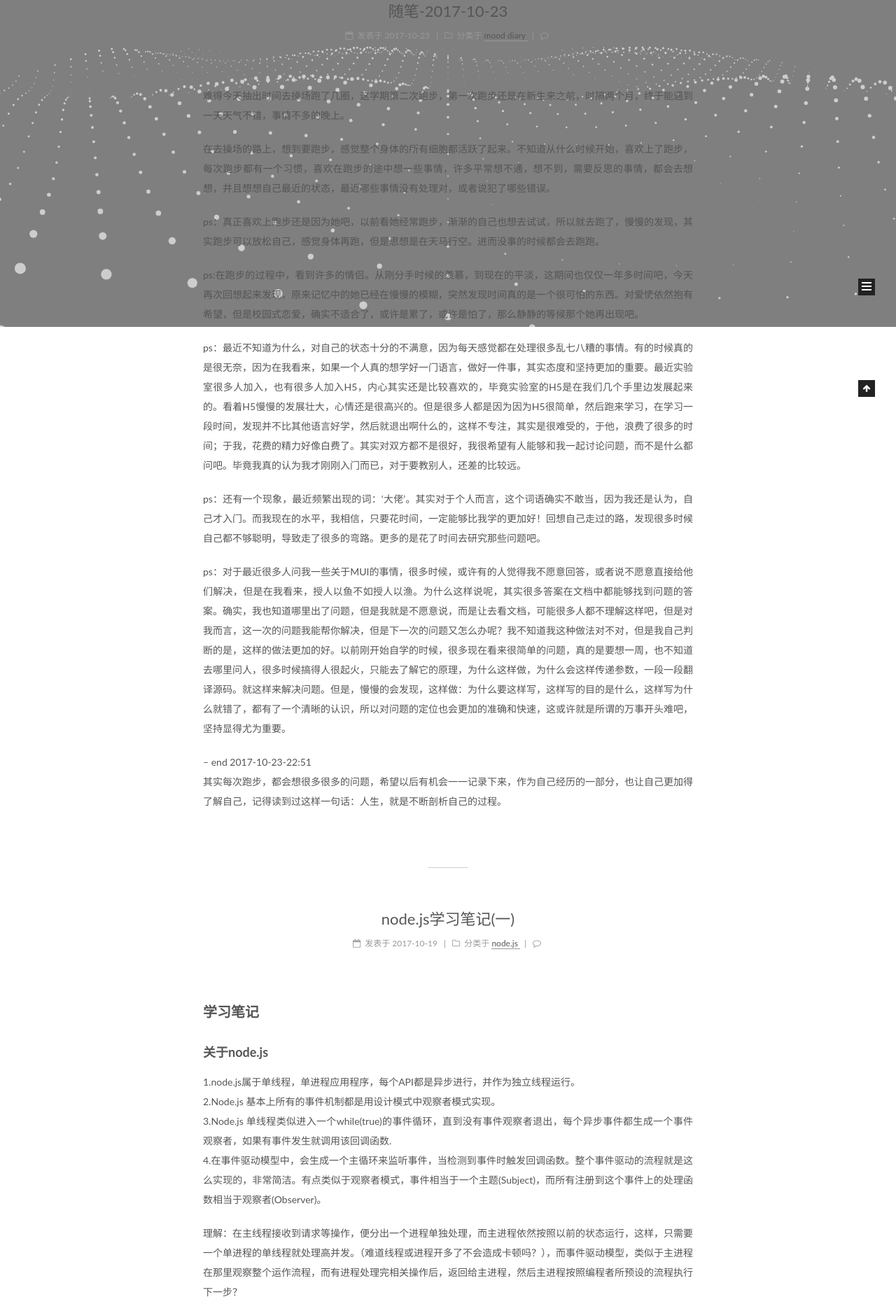
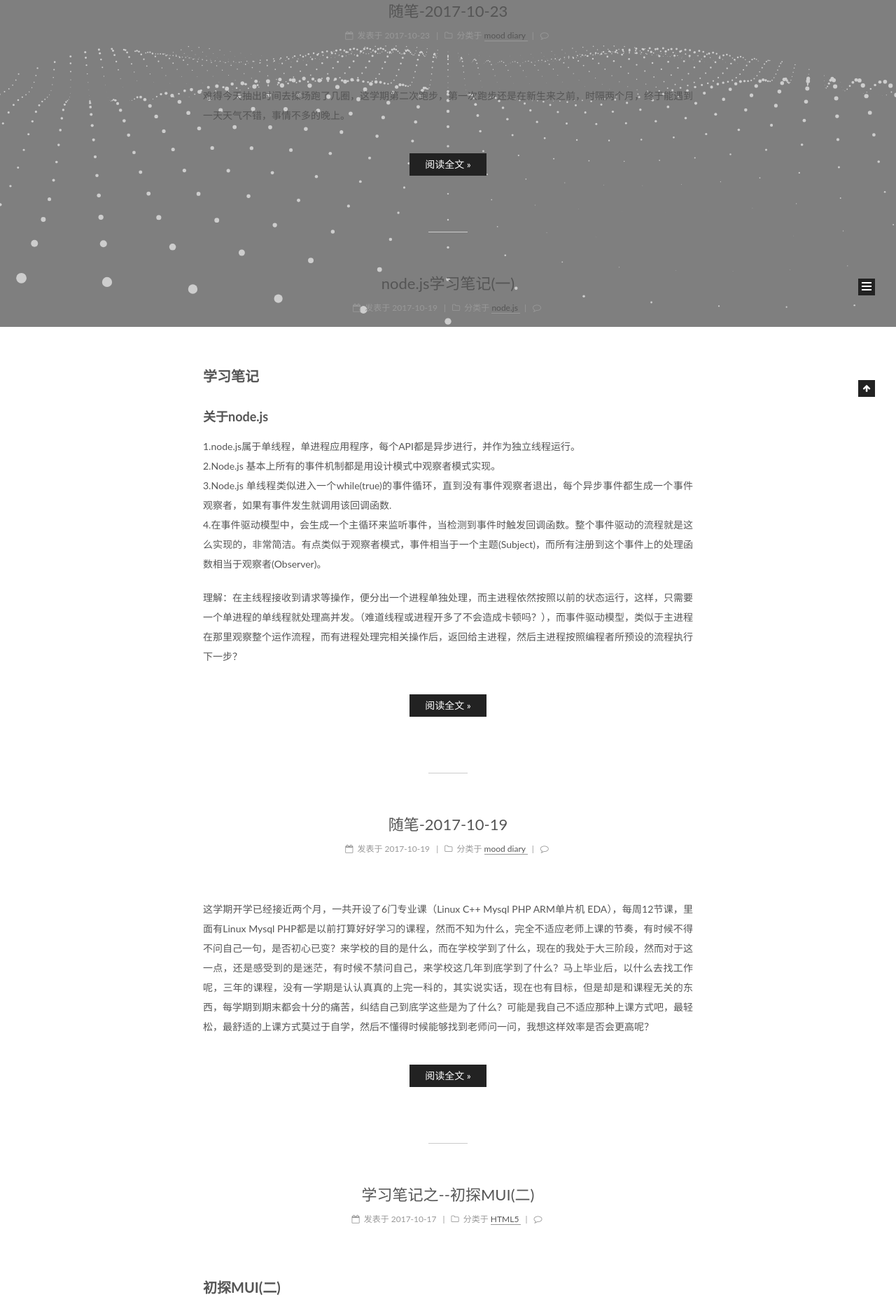
Before and after one commit to zhangtinghang/zhangtinghang.github.io, a plain HTML site: page index.html in a window 1280 px wide. Shown: the part 333-2196 px from the top of the page at 70% size. Drawn offline with Linux system fonts and the light colour scheme; animation ran at ten frames a second.

Commit message:
Site updated: 2017-10-23 22:57:29

```diff
--- a/css/main.css
+++ b/css/main.css
@@ -1822,7 +1822,7 @@ pre .javascript .function {
   width: 4px;
   height: 4px;
   border-radius: 50%;
-  background: #628cde;
+  background: #f6a200;
 }
 .links-of-blogroll {
   font-size: 13px;
--- a/index.html
+++ b/index.html
@@ -409,18 +409,14 @@
 
 
 
-
-            <a id="more"></a>
-<p>难得今天抽出时间去操场跑了几圈，这学期第二次跑步，第一次跑步还是在新生来之前，时隔两个月，终于能遇到一天天气不错，事情不多的晚上。</p>
-<p>在去操场的路上，想到要跑步，感觉整个身体的所有细胞都活跃了起来。不知道从什么时候开始，喜欢上了跑步，每次跑步都有一个习惯，喜欢在跑步的途中想一些事情，许多平常想不通，想不到，需要反思的事情，都会去想想，并且想想自己最近的状态，最近哪些事情没有处理对，或者说犯了哪些错误。</p>
-<p>ps：真正喜欢上跑步还是因为她吧，以前看她经常跑步，渐渐的自己也想去试试，所以就去跑了，慢慢的发现，其实跑步可以放松自己，感觉身体再跑，但是思想是在天马行空。进而没事的时候都会去跑跑。</p>
-<p>ps:在跑步的过程中，看到许多的情侣。从刚分手时候的羡慕，到现在的平淡，这期间也仅仅一年多时间吧，今天再次回想起来发现，原来记忆中的她已经在慢慢的模糊，突然发现时间真的是一个很可怕的东西。对爱情依然抱有希望，但是校园式恋爱，确实不适合了，或许是累了，或许是怕了，那么静静的等候那个她再出现吧。</p>
-<p>ps：最近不知道为什么，对自己的状态十分的不满意，因为每天感觉都在处理很多乱七八糟的事情。有的时候真的是很无奈，因为在我看来，如果一个人真的想学好一门语言，做好一件事，其实态度和坚持更加的重要。最近实验室很多人加入，也有很多人加入H5，内心其实还是比较喜欢的，毕竟实验室的H5是在我们几个手里边发展起来的。看着H5慢慢的发展壮大，心情还是很高兴的。但是很多人都是因为因为H5很简单，然后跑来学习，在学习一段时间，发现并不比其他语言好学，然后就退出啊什么的，这样不专注，其实是很难受的，于他，浪费了很多的时间；于我，花费的精力好像白费了。其实对双方都不是很好，我很希望有人能够和我一起讨论问题，而不是什么都问吧。毕竟我真的认为我才刚刚入门而已，对于要教别人，还差的比较远。</p>
-<p>ps：还有一个现象，最近频繁出现的词：‘大佬’。其实对于个人而言，这个词语确实不敢当，因为我还是认为，自己才入门。而我现在的水平，我相信，只要花时间，一定能够比我学的更加好！回想自己走过的路，发现很多时候自己都不够聪明，导致走了很多的弯路。更多的是花了时间去研究那些问题吧。</p>
-<p>ps：对于最近很多人问我一些关于MUI的事情，很多时候，或许有的人觉得我不愿意回答，或者说不愿意直接给他们解决，但是在我看来，授人以鱼不如授人以渔。为什么这样说呢，其实很多答案在文档中都能够找到问题的答案。确实，我也知道哪里出了问题，但是我就是不愿意说，而是让去看文档，可能很多人都不理解这样吧，但是对我而言，这一次的问题我能帮你解决，但是下一次的问题又怎么办呢？我不知道我这种做法对不对，但是我自己判断的是，这样的做法更加的好。以前刚开始自学的时候，很多现在看来很简单的问题，真的是要想一周，也不知道去哪里问人，很多时候搞得人很起火，只能去了解它的原理，为什么这样做，为什么会这样传递参数，一段一段翻译源码。就这样来解决问题。但是，慢慢的会发现，这样做：为什么要这样写，这样写的目的是什么，这样写为什么就错了，都有了一个清晰的认识，所以对问题的定位也会更加的准确和快速，这或许就是所谓的万事开头难吧，坚持显得尤为重要。</p>
-<p>– end 2017-10-23-22:51<br>其实每次跑步，都会想很多很多的问题，希望以后有机会一一记录下来，作为自己经历的一部分，也让自己更加得了解自己，记得读到过这样一句话：人生，就是不断剖析自己的过程。</p>
-
-
+          <p>难得今天抽出时间去操场跑了几圈，这学期第二次跑步，第一次跑步还是在新生来之前，时隔两个月，终于能遇到一天天气不错，事情不多的晚上。<br>
+          <!--noindex-->
+          <div class="post-button text-center">
+            <a class="btn" href="/2017/10/23/随笔-2017-10-23/#more" rel="contents">
+              阅读全文 &raquo;
+            </a>
+          </div>
+          <!--/noindex-->
 
 
     </div>
@@ -728,12 +724,14 @@
 
 
 
-
-            <a id="more"></a>
-<p>这学期开学已经接近两个月，一共开设了6门专业课（Linux C++ Mysql PHP ARM单片机 EDA），每周12节课，里面有Linux Mysql PHP都是以前打算好好学习的课程，然而不知为什么，完全不适应老师上课的节奏，有时候不得不问自己一句，是否初心已变？来学校的目的是什么，而在学校学到了什么，现在的我处于大三阶段，然而对于这一点，还是感受到的是迷茫，有时候不禁问自己，来学校这几年到底学到了什么？马上毕业后，以什么去找工作呢，三年的课程，没有一学期是认认真真的上完一科的，其实说实话，现在也有目标，但是却是和课程无关的东西，每学期到期末都会十分的痛苦，纠结自己到底学这些是为了什么？可能是我自己不适应那种上课方式吧，最轻松，最舒适的上课方式莫过于自学，然后不懂得时候能够找到老师问一问，我想这样效率是否会更高呢？<br>从这学期来，就一直有一个焦虑在伴随着自己，那就是担心找工作的事情，其实我自己都不知道自己的担心是不是多余的，并且我还是不能理解，以我这样的水平，能够找到一个好的工作吗？因为在我心中，对于自己学习的东西，感觉才刚刚入门，并且不知道面试的时候需要好多东西，这便是所谓的迷茫吧。也不知为何，现在对于这些事情依然感到压抑。难道是我要的东西太多了吗？还是说我一直走在追逐的路上，其实到现在我都不明白一件事，难道我走的很快吗？这短短的段话，多少个问号，或许这就是目前所想的吧，希望记录下来这种感觉，等几年，十年，再来看看这种感觉，希望讲问号变为句号。如此迷茫的自己，已经不是第一次了吧，希望自己能够做好当下应该做的事情，安安静静的看看书，品品茶，什么都不想。</p>
-<p>– end/2017/10/20</p>
-
-
+          <p>这学期开学已经接近两个月，一共开设了6门专业课（Linux C++ Mysql PHP ARM单片机 EDA），每周12节课，里面有Linux Mysql PHP都是以前打算好好学习的课程，然而不知为什么，完全不适应老师上课的节奏，有时候不得不问自己一句，是否初心已变？来学校的目的是什么，而在学校学到了什么，现在的我处于大三阶段，然而对于这一点，还是感受到的是迷茫，有时候不禁问自己，来学校这几年到底学到了什么？马上毕业后，以什么去找工作呢，三年的课程，没有一学期是认认真真的上完一科的，其实说实话，现在也有目标，但是却是和课程无关的东西，每学期到期末都会十分的痛苦，纠结自己到底学这些是为了什么？可能是我自己不适应那种上课方式吧，最轻松，最舒适的上课方式莫过于自学，然后不懂得时候能够找到老师问一问，我想这样效率是否会更高呢？<br>
+          <!--noindex-->
+          <div class="post-button text-center">
+            <a class="btn" href="/2017/10/19/随笔-2017-10-19/#more" rel="contents">
+              阅读全文 &raquo;
+            </a>
+          </div>
+          <!--/noindex-->
 
 
     </div>
--- a/search.xml
+++ b/search.xml
@@ -3,7 +3,7 @@
   <entry>
     <title><![CDATA[随笔-2017-10-23]]></title>
     <url>%2F2017%2F10%2F23%2F%E9%9A%8F%E7%AC%94-2017-10-23%2F</url>
-    <content type="text"><![CDATA[难得今天抽出时间去操场跑了几圈，这学期第二次跑步，第一次跑步还是在新生来之前，时隔两个月，终于能遇到一天天气不错，事情不多的晚上。 在去操场的路上，想到要跑步，感觉整个身体的所有细胞都活跃了起来。不知道从什么时候开始，喜欢上了跑步，每次跑步都有一个习惯，喜欢在跑步的途中想一些事情，许多平常想不通，想不到，需要反思的事情，都会去想想，并且想想自己最近的状态，最近哪些事情没有处理对，或者说犯了哪些错误。 ps：真正喜欢上跑步还是因为她吧，以前看她经常跑步，渐渐的自己也想去试试，所以就去跑了，慢慢的发现，其实跑步可以放松自己，感觉身体再跑，但是思想是在天马行空。进而没事的时候都会去跑跑。 ps:在跑步的过程中，看到许多的情侣。从刚分手时候的羡慕，到现在的平淡，这期间也仅仅一年多时间吧，今天再次回想起来发现，原来记忆中的她已经在慢慢的模糊，突然发现时间真的是一个很可怕的东西。对爱情依然抱有希望，但是校园式恋爱，确实不适合了，或许是累了，或许是怕了，那么静静的等候那个她再出现吧。 ps：最近不知道为什么，对自己的状态十分的不满意，因为每天感觉都在处理很多乱七八糟的事情。有的时候真的是很无奈，因为在我看来，如果一个人真的想学好一门语言，做好一件事，其实态度和坚持更加的重要。最近实验室很多人加入，也有很多人加入H5，内心其实还是比较喜欢的，毕竟实验室的H5是在我们几个手里边发展起来的。看着H5慢慢的发展壮大，心情还是很高兴的。但是很多人都是因为因为H5很简单，然后跑来学习，在学习一段时间，发现并不比其他语言好学，然后就退出啊什么的，这样不专注，其实是很难受的，于他，浪费了很多的时间；于我，花费的精力好像白费了。其实对双方都不是很好，我很希望有人能够和我一起讨论问题，而不是什么都问吧。毕竟我真的认为我才刚刚入门而已，对于要教别人，还差的比较远。 ps：还有一个现象，最近频繁出现的词：‘大佬’。其实对于个人而言，这个词语确实不敢当，因为我还是认为，自己才入门。而我现在的水平，我相信，只要花时间，一定能够比我学的更加好！回想自己走过的路，发现很多时候自己都不够聪明，导致走了很多的弯路。更多的是花了时间去研究那些问题吧。 ps：对于最近很多人问我一些关于MUI的事情，很多时候，或许有的人觉得我不愿意回答，或者说不愿意直接给他们解决，但是在我看来，授人以鱼不如授人以渔。为什么这样说呢，其实很多答案在文档中都能够找到问题的答案。确实，我也知道哪里出了问题，但是我就是不愿意说，而是让去看文档，可能很多人都不理解这样吧，但是对我而言，这一次的问题我能帮你解决，但是下一次的问题又怎么办呢？我不知道我这种做法对不对，但是我自己判断的是，这样的做法更加的好。以前刚开始自学的时候，很多现在看来很简单的问题，真的是要想一周，也不知道去哪里问人，很多时候搞得人很起火，只能去了解它的原理，为什么这样做，为什么会这样传递参数，一段一段翻译源码。就这样来解决问题。但是，慢慢的会发现，这样做：为什么要这样写，这样写的目的是什么，这样写为什么就错了，都有了一个清晰的认识，所以对问题的定位也会更加的准确和快速，这或许就是所谓的万事开头难吧，坚持显得尤为重要。 – end 2017-10-23-22:51其实每次跑步，都会想很多很多的问题，希望以后有机会一一记录下来，作为自己经历的一部分，也让自己更加得了解自己，记得读到过这样一句话：人生，就是不断剖析自己的过程。]]></content>
+    <content type="text"><![CDATA[难得今天抽出时间去操场跑了几圈，这学期第二次跑步，第一次跑步还是在新生来之前，时隔两个月，终于能遇到一天天气不错，事情不多的晚上。在去操场的路上，想到要跑步，感觉整个身体的所有细胞都活跃了起来。不知道从什么时候开始，喜欢上了跑步，每次跑步都有一个习惯，喜欢在跑步的途中想一些事情，许多平常想不通，想不到，需要反思的事情，都会去想想，并且想想自己最近的状态，最近哪些事情没有处理对，或者说犯了哪些错误。 ps：真正喜欢上跑步还是因为她吧，以前看她经常跑步，渐渐的自己也想去试试，所以就去跑了，慢慢的发现，其实跑步可以放松自己，感觉身体再跑，但是思想是在天马行空。进而没事的时候都会去跑跑。 ps:在跑步的过程中，看到许多的情侣。从刚分手时候的羡慕，到现在的平淡，这期间也仅仅一年多时间吧，今天再次回想起来发现，原来记忆中的她已经在慢慢的模糊，突然发现时间真的是一个很可怕的东西。对爱情依然抱有希望，但是校园式恋爱，确实不适合了，或许是累了，或许是怕了，那么静静的等候那个她再出现吧。 ps：最近不知道为什么，对自己的状态十分的不满意，因为每天感觉都在处理很多乱七八糟的事情。有的时候真的是很无奈，因为在我看来，如果一个人真的想学好一门语言，做好一件事，其实态度和坚持更加的重要。最近实验室很多人加入，也有很多人加入H5，内心其实还是比较喜欢的，毕竟实验室的H5是在我们几个手里边发展起来的。看着H5慢慢的发展壮大，心情还是很高兴的。但是很多人都是因为因为H5很简单，然后跑来学习，在学习一段时间，发现并不比其他语言好学，然后就退出啊什么的，这样不专注，其实是很难受的，于他，浪费了很多的时间；于我，花费的精力好像白费了。其实对双方都不是很好，我很希望有人能够和我一起讨论问题，而不是什么都问吧。毕竟我真的认为我才刚刚入门而已，对于要教别人，还差的比较远。 ps：还有一个现象，最近频繁出现的词：‘大佬’。其实对于个人而言，这个词语确实不敢当，因为我还是认为，自己才入门。而我现在的水平，我相信，只要花时间，一定能够比我学的更加好！回想自己走过的路，发现很多时候自己都不够聪明，导致走了很多的弯路。更多的是花了时间去研究那些问题吧。 ps：对于最近很多人问我一些关于MUI的事情，很多时候，或许有的人觉得我不愿意回答，或者说不愿意直接给他们解决，但是在我看来，授人以鱼不如授人以渔。为什么这样说呢，其实很多答案在文档中都能够找到问题的答案。确实，我也知道哪里出了问题，但是我就是不愿意说，而是让去看文档，可能很多人都不理解这样吧，但是对我而言，这一次的问题我能帮你解决，但是下一次的问题又怎么办呢？我不知道我这种做法对不对，但是我自己判断的是，这样的做法更加的好。以前刚开始自学的时候，很多现在看来很简单的问题，真的是要想一周，也不知道去哪里问人，很多时候搞得人很起火，只能去了解它的原理，为什么这样做，为什么会这样传递参数，一段一段翻译源码。就这样来解决问题。但是，慢慢的会发现，这样做：为什么要这样写，这样写的目的是什么，这样写为什么就错了，都有了一个清晰的认识，所以对问题的定位也会更加的准确和快速，这或许就是所谓的万事开头难吧，坚持显得尤为重要。 – end 2017-10-23-22:51其实每次跑步，都会想很多很多的问题，希望以后有机会一一记录下来，作为自己经历的一部分，也让自己更加得了解自己，记得读到过这样一句话：人生，就是不断剖析自己的过程。]]></content>
       <categories>
         <category>mood diary</category>
       </categories>
```
Also changed, not shown: 2017/10/19/随笔-2017-10-19/index.html (+5 -6 lines), 2017/10/23/随笔-2017-10-23/index.html (+5 -7 lines).
